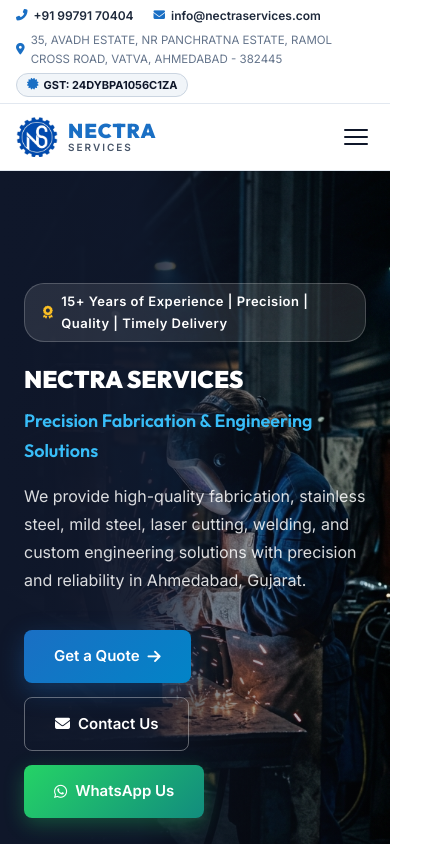
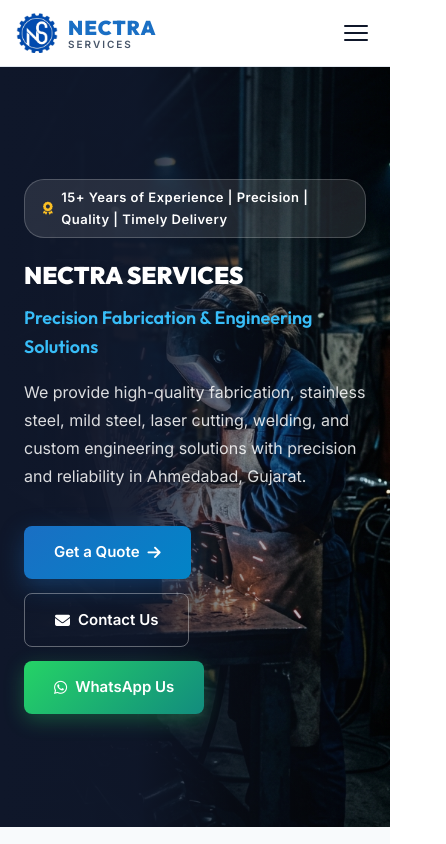
Before and after one commit to ajaypanchal25/nectra-website, a Vue app: page / in a window 390 px wide. Shown: the top 844 px of the page, 446 px wide, since content can reach past the window. Built offline with nearby package versions, Linux system fonts and the light colour scheme.

Commit message:
Remove top header bar and fix highlights banner responsiveness on mobile

```diff
--- a/src/components/common/Navbar.vue
+++ b/src/components/common/Navbar.vue
@@ -1,25 +1,4 @@
 <template>
-  <!-- Top Bar -->
-  <div class="top-bar">
-    <div class="container top-bar-inner">
-      <div class="top-bar-left">
-        <a :href="info.phoneUrl">
-          <i class="fas fa-phone-alt"></i> {{ info.phone }}
-        </a>
-        <a :href="info.gmailUrl" target="_blank" rel="noopener noreferrer">
-          <i class="fas fa-envelope"></i> {{ info.email }}
-        </a>
-      </div>
-      <div class="top-bar-right">
-        <span class="top-bar-address" :title="info.address">
-          <i class="fas fa-map-marker-alt"></i> {{ info.address }}
-        </span>
-        <span class="gst-badge">
-          <i class="fas fa-certificate"></i> GST: {{ info.gst }}
-        </span>
-      </div>
-    </div>
-  </div>
 
   <!-- Main Navbar -->
   <nav :class="['navbar', { scrolled: isScrolled }]">
@@ -67,9 +46,7 @@
 import { ref } from 'vue'
 import { useRoute } from 'vue-router'
 import { onMounted, onUnmounted } from 'vue'
-import businessInfo from '../../data/businessInfo.js'
 
-const info = businessInfo
 const route = useRoute()
 const menuOpen = ref(false)
 const isScrolled = ref(false)
@@ -95,62 +72,6 @@
 </script>
 
 <style scoped>
-/* Top Bar */
-.top-bar {
-  background: #ffffff;
-  border-bottom: 1px solid #e2e8f0;
-  color: #475569;
-  font-size: 12px;
-  padding: 6px 0;
-}
-.top-bar-inner {
-  display: flex;
-  flex-direction: column;
-  gap: 5px;
-}
-.top-bar-left {
-  display: flex;
-  align-items: center;
-  gap: 20px;
-  flex-wrap: wrap;
-}
-.top-bar-right {
-  display: flex;
-  align-items: center;
-  justify-content: space-between;
-  gap: 16px;
-  flex-wrap: wrap;
-  font-size: 11.5px;
-  color: #64748b;
-}
-.top-bar-address {
-  display: flex;
-  align-items: center;
-  gap: 6px;
-}
-.top-bar a {
-  color: #1e293b;
-  font-weight: 600;
-  text-decoration: none;
-  display: flex;
-  align-items: center;
-  gap: 6px;
-  transition: color 0.2s;
-}
-.top-bar a:hover { color: var(--primary); }
-.top-bar i { color: var(--primary); font-size: 11.5px; }
-.gst-badge {
-  background: #f1f5f9;
-  border: 1px solid #cbd5e1;
-  color: #0f172a;
-  border-radius: 12px;
-  padding: 2px 10px;
-  font-size: 11px;
-  font-weight: 700;
-  display: flex;
-  align-items: center;
-  gap: 5px;
-}
 
 /* Navbar */
 .navbar {
@@ -285,6 +206,5 @@
   .nav-links.open { display: flex; }
   .nav-links a { border-radius: 8px; }
   .navbar { position: relative; }
-  .top-bar-right { flex-direction: column; align-items: flex-start; gap: 4px; }
 }
 </style>
--- a/src/views/HomeView.vue
+++ b/src/views/HomeView.vue
@@ -144,9 +144,9 @@
       <div class="stats-header">OUR HIGHLIGHTS</div>
       <div class="stats-grid">
         <div
-          v-for="(stat, idx) in stats"
+          v-for="stat in stats"
           :key="stat.label"
-          :class="['stat-item', { 'has-divider': idx < stats.length - 1 }]"
+          class="stat-item"
         >
           <div class="stat-icon"><i :class="stat.icon"></i></div>
           <div class="stat-text-box">
@@ -391,7 +391,7 @@
 .industry-card span { color: #334155; font-size: 12.5px; font-weight: 600; }
 
 /* Stats Banner */
-.stats-banner { background: var(--bg-dark); padding: 40px 0; }
+.stats-banner { background: var(--bg-dark); padding: 40px 0; overflow: hidden; }
 .stats-header { color: #94a3b8; text-align: center; font-size: 12px; font-weight: 700; letter-spacing: 3px; text-transform: uppercase; margin-bottom: 28px; }
 .stats-grid { display: grid; grid-template-columns: repeat(4, 1fr); }
 .stat-item {
@@ -400,8 +400,9 @@
   justify-content: center;
   gap: 16px;
   padding: 20px 24px;
+  border-right: 1px solid rgba(255, 255, 255, 0.15);
 }
-.stat-item.has-divider { border-right: 1px solid rgba(255,255,255,0.18); }
+.stat-item:last-child { border-right: none; }
 .stat-icon { color: #38bdf8; flex-shrink: 0; font-size: 40px; }
 .stat-text-box { display: flex; flex-direction: column; }
 .stat-number { color: #fff; font-family: 'Outfit', sans-serif; font-size: 32px; font-weight: 800; line-height: 1.1; }
@@ -445,10 +446,24 @@
   .home-products-grid, .services-single-row, .why-single-row { grid-template-columns: repeat(3, 1fr); gap: 16px; }
   .industries-single-row { grid-template-columns: repeat(4, 1fr); gap: 12px; }
 }
+@media (max-width: 992px) {
+  .stats-grid { grid-template-columns: repeat(2, 1fr); gap: 0; }
+  .stat-item {
+    border-right: none;
+    border-bottom: none;
+    padding: 16px 12px;
+    gap: 12px;
+    justify-content: center;
+  }
+  .stat-item:nth-child(odd) { border-right: 1px solid rgba(255, 255, 255, 0.15); }
+  .stat-item:nth-child(1), .stat-item:nth-child(2) { border-bottom: 1px solid rgba(255, 255, 255, 0.15); }
+  .stat-icon { font-size: 32px; }
+  .stat-number { font-size: 26px; }
+  .stat-label { font-size: 12px; }
+}
 @media (max-width: 768px) {
   .home-products-grid { grid-template-columns: 1fr; }
   .services-single-row, .why-single-row, .industries-single-row { grid-template-columns: repeat(2, 1fr); }
-  .stats-grid { grid-template-columns: repeat(2, 1fr); gap: 24px; }
   .cta-inner { text-align: center; flex-direction: column; justify-content: center; }
   .cta-text { text-align: center; flex-direction: column; }
   .hero-btns { flex-direction: column; align-items: flex-start; }
@@ -456,5 +471,21 @@
 @media (max-width: 480px) {
   .home-products-grid, .services-single-row, .why-single-row { grid-template-columns: 1fr; }
   .industries-single-row { grid-template-columns: repeat(2, 1fr); }
+  .stat-item {
+    padding: 14px 8px;
+    gap: 8px;
+  }
+  .stat-icon { font-size: 26px; }
+  .stat-number { font-size: 22px; }
+  .stat-label { font-size: 11px; }
+}
+@media (max-width: 360px) {
+  .stats-grid { grid-template-columns: 1fr; }
+  .stat-item {
+    border-right: none !important;
+    border-bottom: 1px solid rgba(255, 255, 255, 0.15) !important;
+    padding: 14px 12px;
+  }
+  .stat-item:last-child { border-bottom: none !important; }
 }
 </style>
```
